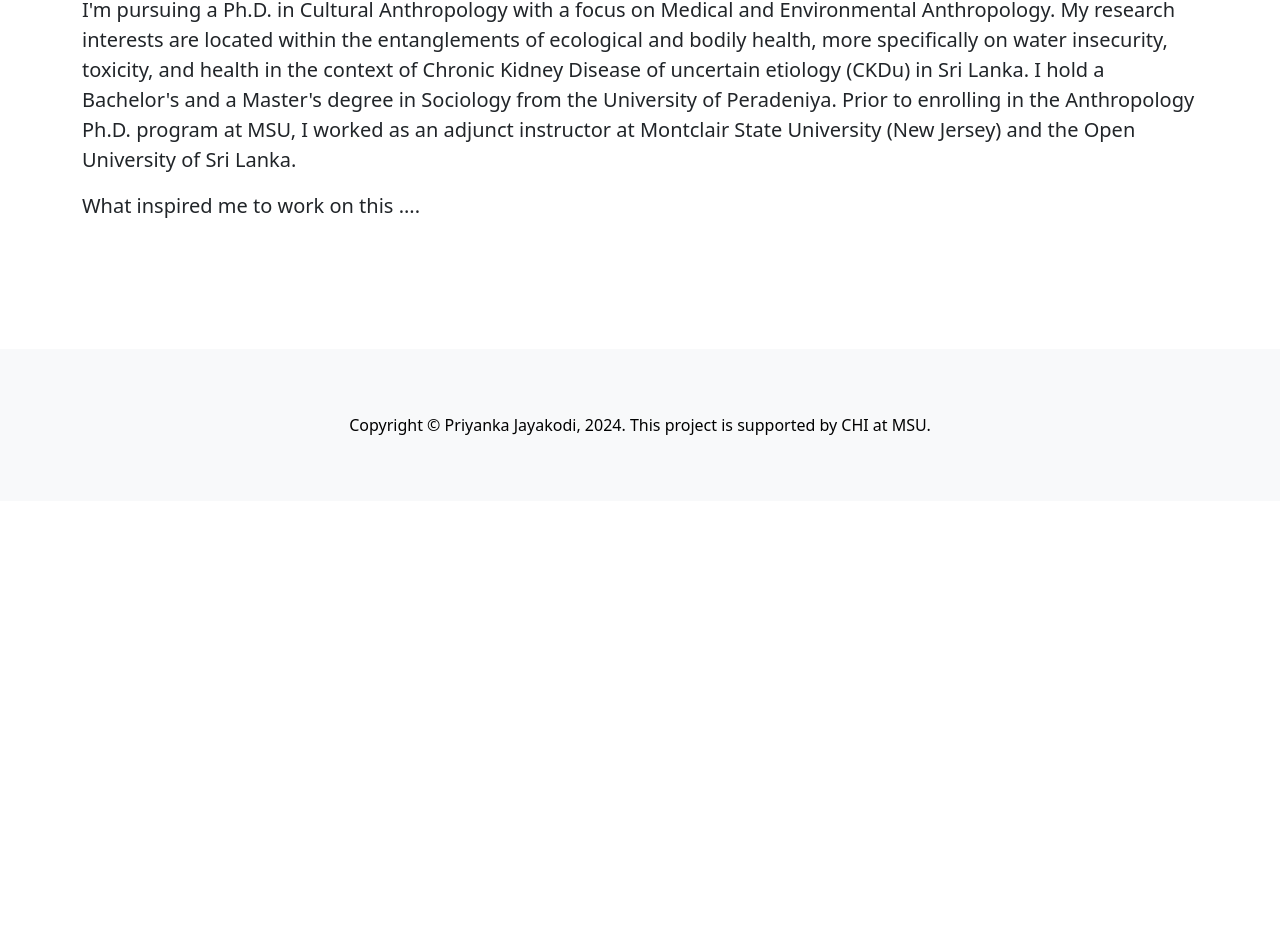
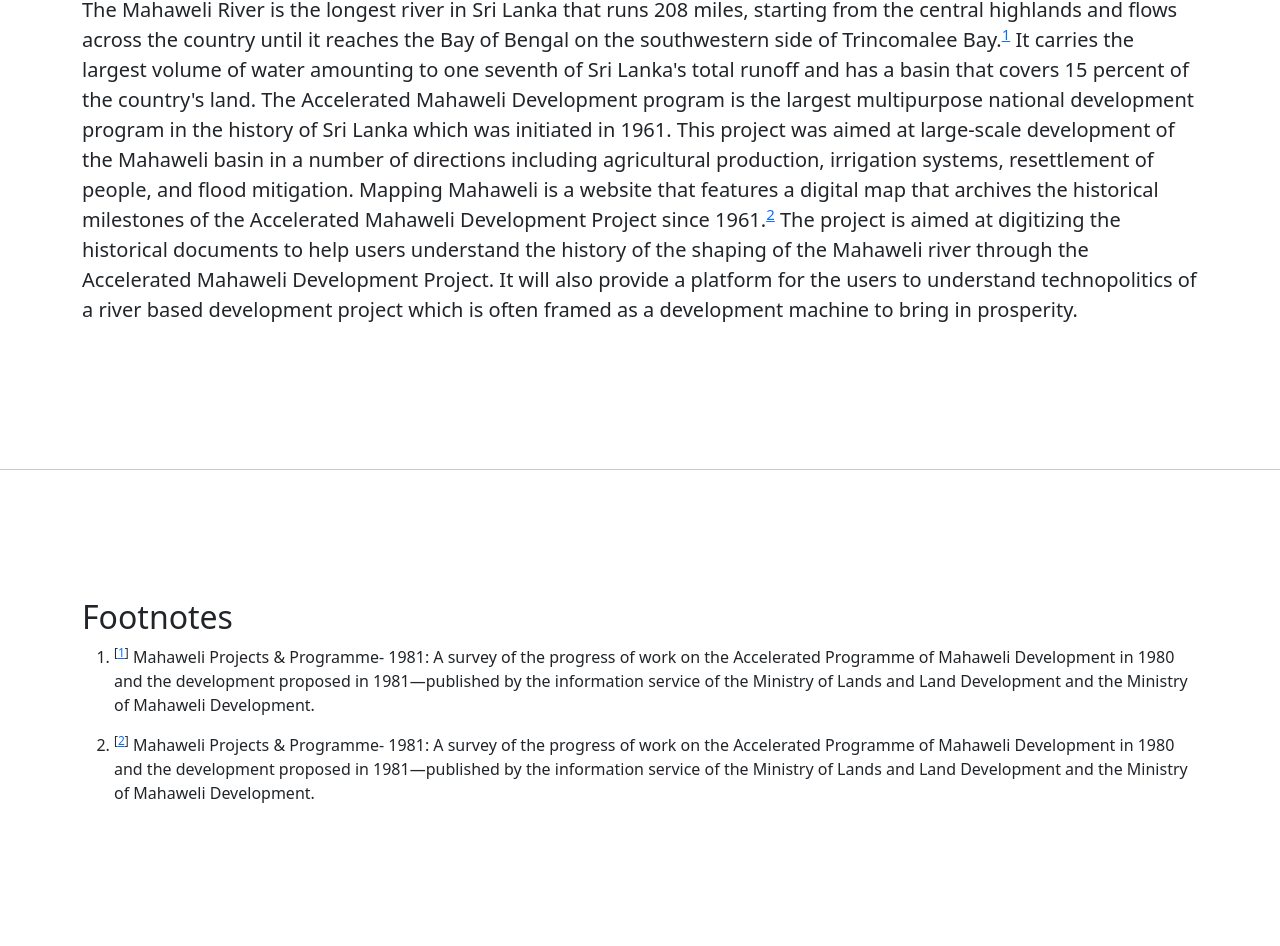
Before and after one commit to jayakodicham/Mahaweli, a plain HTML site: page about.html in a window 1280 px wide. Shown: the part 504-1450 px from the top of the page. Before the commit the page ends 1005 px from the top, so only its background shows below. Drawn offline with nearby package versions, Linux system fonts and the light colour scheme.

Commit message:
footnotes added

```diff
--- a/about.html
+++ b/about.html
@@ -23,7 +23,7 @@
                         <li class="nav-item"><a class="nav-link" href="map.html">Map</a></li>
                         <li class="nav-item"><a class="nav-link" href="blog.html">Mahaweli Memories</a></li>
                         <li class="nav-item"><a class="nav-link" href="sources.html">Sources</a></li>
-                        <lil class="nav-item"><a class="nav-link" href="about.html">About</a></lil>li>
+                        <lil class="nav-item"><a class="nav-link" href="about.html">About AMDP</a></lil>li>
                     </ul>
                 </div>
             </div>
@@ -41,13 +41,33 @@
             <div class="container my-5">
                 <div class="row justify-content-center">
                     <div class="col-lg-6">
-                        <h2>About </h2>
-                        <p class="lead">I'm pursuing a Ph.D. in Cultural Anthropology with a focus on Medical and Environmental Anthropology. My research interests are located within the entanglements of ecological and bodily health, more specifically on water insecurity, toxicity, and health in the context of Chronic Kidney Disease of uncertain etiology (CKDu) in Sri Lanka. I hold a Bachelor's and a Master's degree in Sociology from the University of Peradeniya. Prior to enrolling in the Anthropology Ph.D. program at MSU, I worked as an adjunct instructor at Montclair State University (New Jersey) and the Open University of Sri Lanka.</p>
-                        <p class="lead">What inspired me to work on this ....</p>
+                        <h2>The Accelerated Mahaweli Development Program (1977-)</h2>
+                        <p class="lead">The Mahaweli River is the longest river in Sri Lanka that runs 208 miles, starting from the central highlands and flows across the country until it reaches the Bay of Bengal on the southwestern side of Trincomalee Bay.<sup><a href="#footnote1">1</a></sup> It carries the largest volume of water amounting to one seventh of Sri Lanka's total runoff and has a basin that covers 15 percent of the country's land. The Accelerated Mahaweli Development program is the largest multipurpose national development program in the history of Sri Lanka  which was initiated in 1961. This project was aimed at  large-scale development of the Mahaweli basin in a number of directions including agricultural production, irrigation systems, resettlement of people, and flood mitigation. Mapping Mahaweli is a website that features a digital map that archives the historical milestones of  the Accelerated Mahaweli Development Project since 1961.<sup><a href="#footnote2">2</a></sup>  The project is aimed at digitizing the historical documents to help users understand the history of the shaping of the Mahaweli river through the Accelerated Mahaweli Development Project. It will also provide a platform for the users to understand technopolitics of a river based development project which is often framed as a development machine to bring in prosperity.</p>
                     </div>
                 </div>
             </div>
         </section>
+
+        <hr>
+        <section class="py-5">
+            <div class="container my-5">
+                <div class="row justify-content-center">
+                    <div class="col-lg-6">
+                        <h2>Footnotes</h2>
+                            <ol>
+                                <li id="footnote1">
+                                    <p><sup>[<a href="#ref1">1</a>]</sup> Mahaweli Projects & Programme- 1981: A survey of the progress of work on the Accelerated Programme of Mahaweli Development in 1980 and the development proposed in 1981—published by the information service of the Ministry of Lands and Land Development and the Ministry of Mahaweli Development.</p>
+                                </li>
+                                <li id="footnote2">
+                                    <p><sup>[<a href="#ref2">2</a>]</sup> Mahaweli Projects & Programme- 1981: A survey of the progress of work on the Accelerated Programme of Mahaweli Development in 1980 and the development proposed in 1981—published by the information service of the Ministry of Lands and Land Development and the Ministry of Mahaweli Development.</p>
+                                </li>
+                            </ol>
+                    </div>
+                </div>
+            </div>
+
+        </section>
+        <hr>
 
          <!-- Footer-->
          <footer class="py-5 bg-light">
```
Also changed, not shown: index.html (+3 -2 lines).
